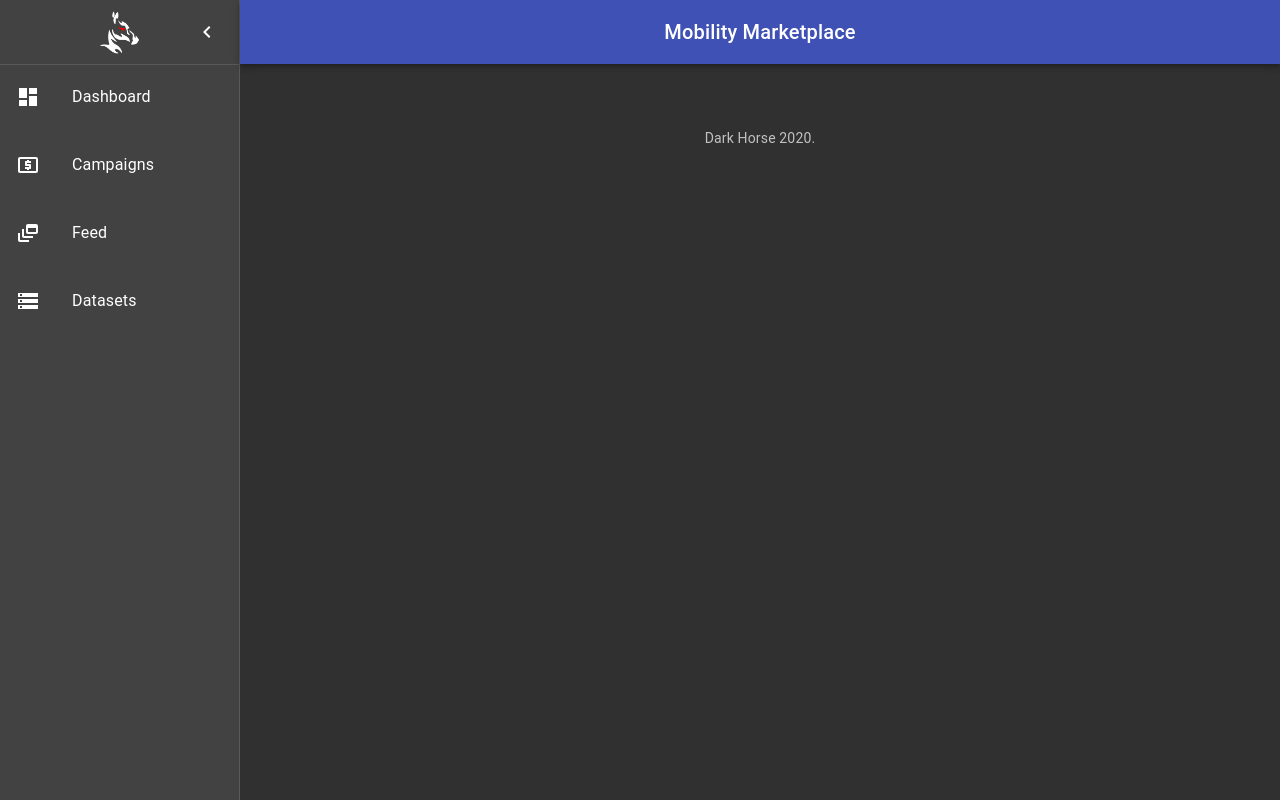
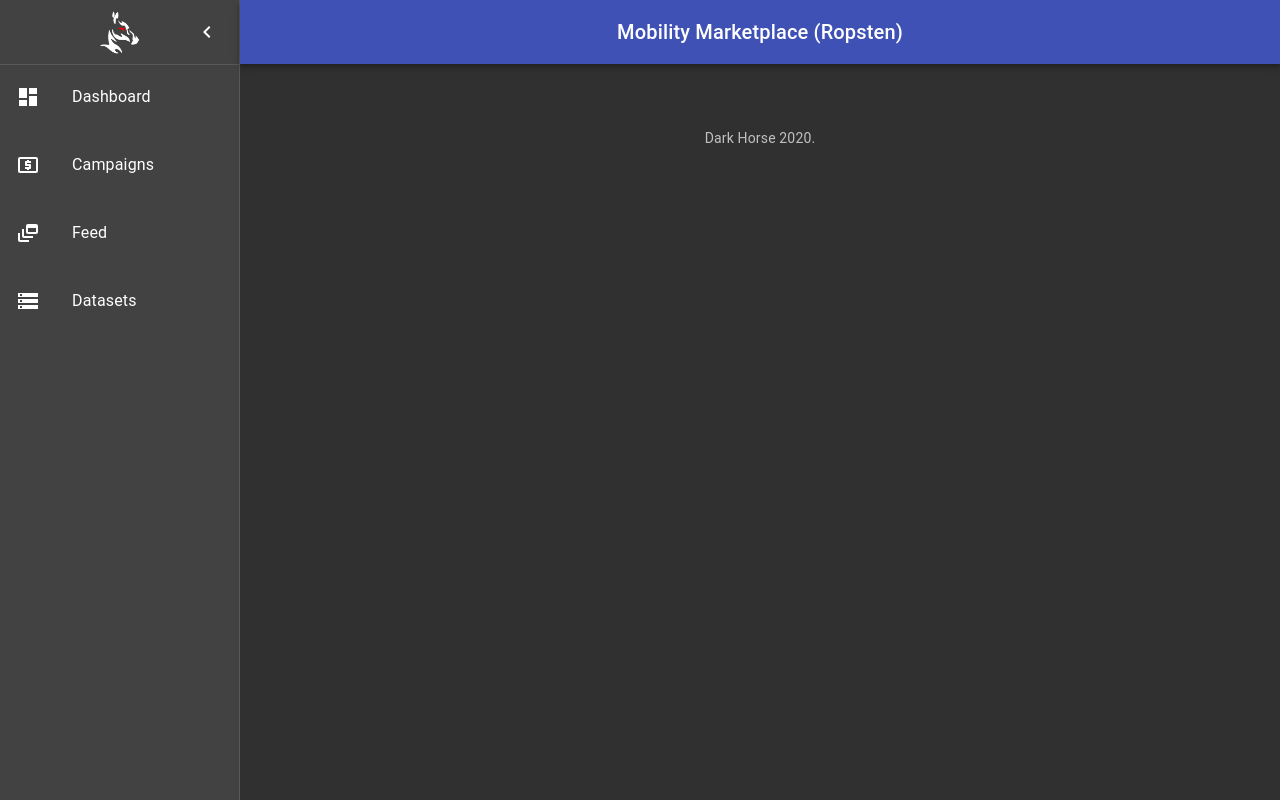
Before and after one commit to imthatcarlos/dark-horse-mobility-marketplace, a React (Create React App) app: page /feed in a window 1280 px wide. Built offline with nearby package versions, Linux system fonts and the light colour scheme; no server answers.

Commit message:
ropsten mention; update description meta

```diff
--- a/public/index.html
+++ b/public/index.html
@@ -7,7 +7,7 @@
     <meta name="theme-color" content="#000000" />
     <meta
       name="description"
-      content="Web site created using create-react-app"
+      content="A decentralized data marketplace connecting advertisers and mobility users"
     />
     <link rel="apple-touch-icon" href="%PUBLIC_URL%/dark-horse-logo.png" />
     <!--
--- a/src/pages/Dashboard.js
+++ b/src/pages/Dashboard.js
@@ -157,7 +157,7 @@ export default function Dashboard(props) {
             <MenuIcon />
           </IconButton>
           <Typography component="h1" variant="h6" color="inherit" noWrap className={classes.title}>
-            Mobility Marketplace
+            Mobility Marketplace (Ropsten)
           </Typography>
           <div>
             {
```
Also changed, not shown: src/utils/threadService.js (line endings or trailing spaces).
